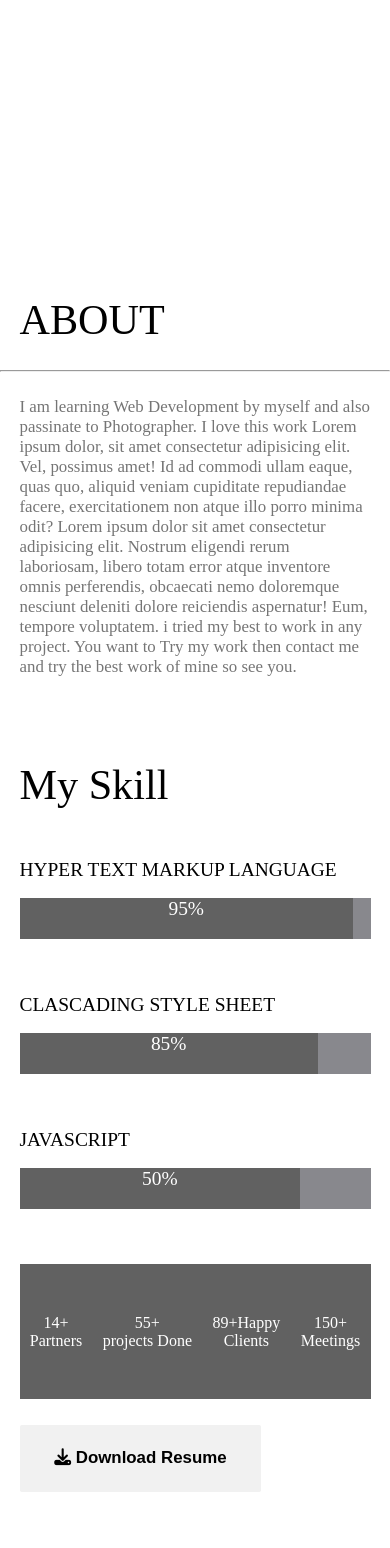
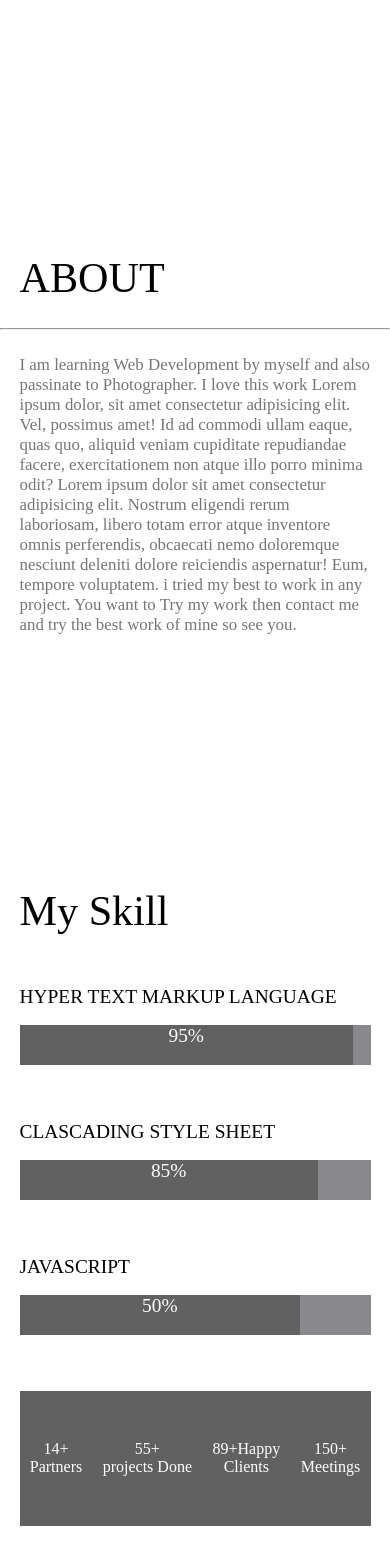
Before and after one commit to COD-GAURAV/MY-PORTFOLIO, a plain HTML site: page index.html in a window 390 px wide. Shown: the part 2532-4080 px from the top of the page. Drawn offline with Linux system fonts and the light colour scheme; a web font is replaced by a local one.

Commit message:
fixing measurement

```diff
--- a/my.css
+++ b/my.css
@@ -939,7 +939,7 @@ img{
         height: 68vh;
         position: absolute;
         left: 0%;
-        top: 335%;
+        top: 330%;
 
     }
 
@@ -971,7 +971,7 @@ img{
         width: 90%;
         position: absolute;
         left: 5vw;
-        top: 390%;
+        top: 405%;
     }
 
     .s-c-o{
```
